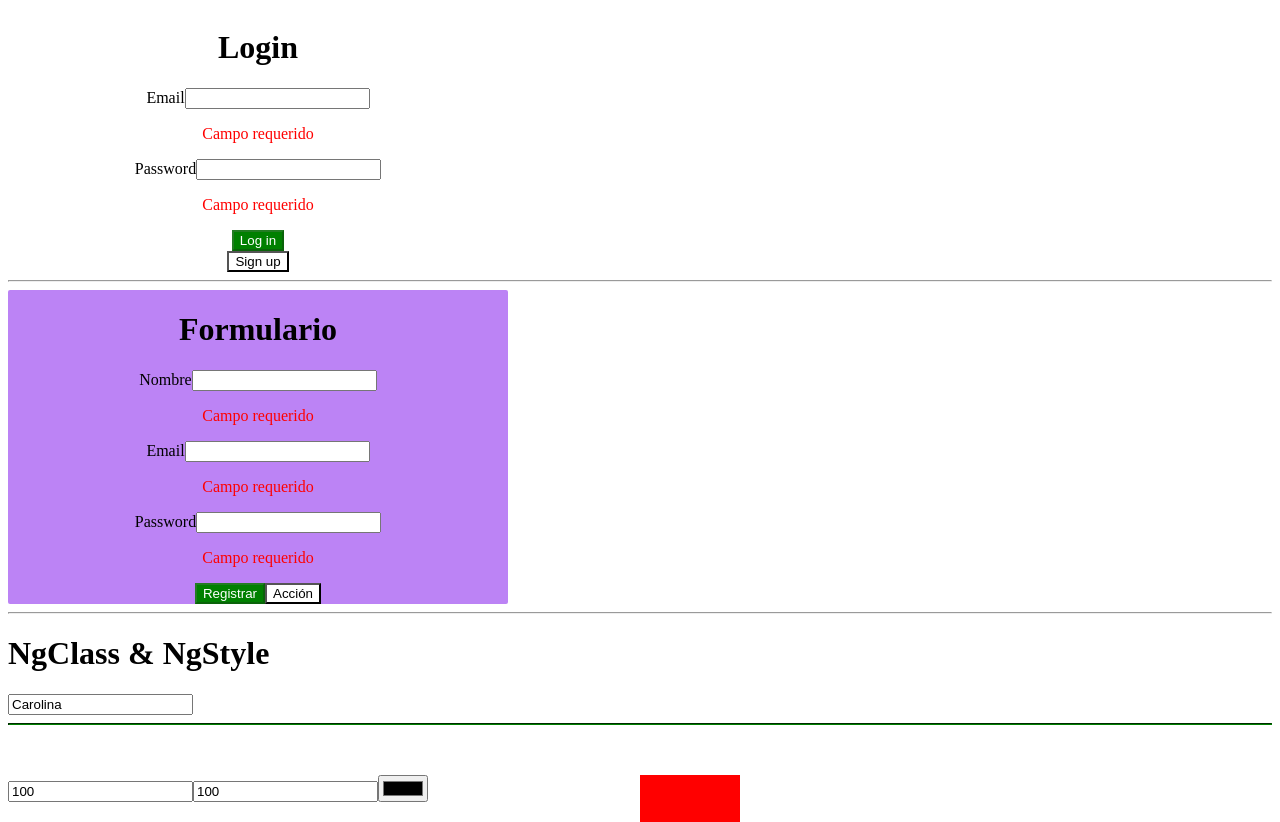
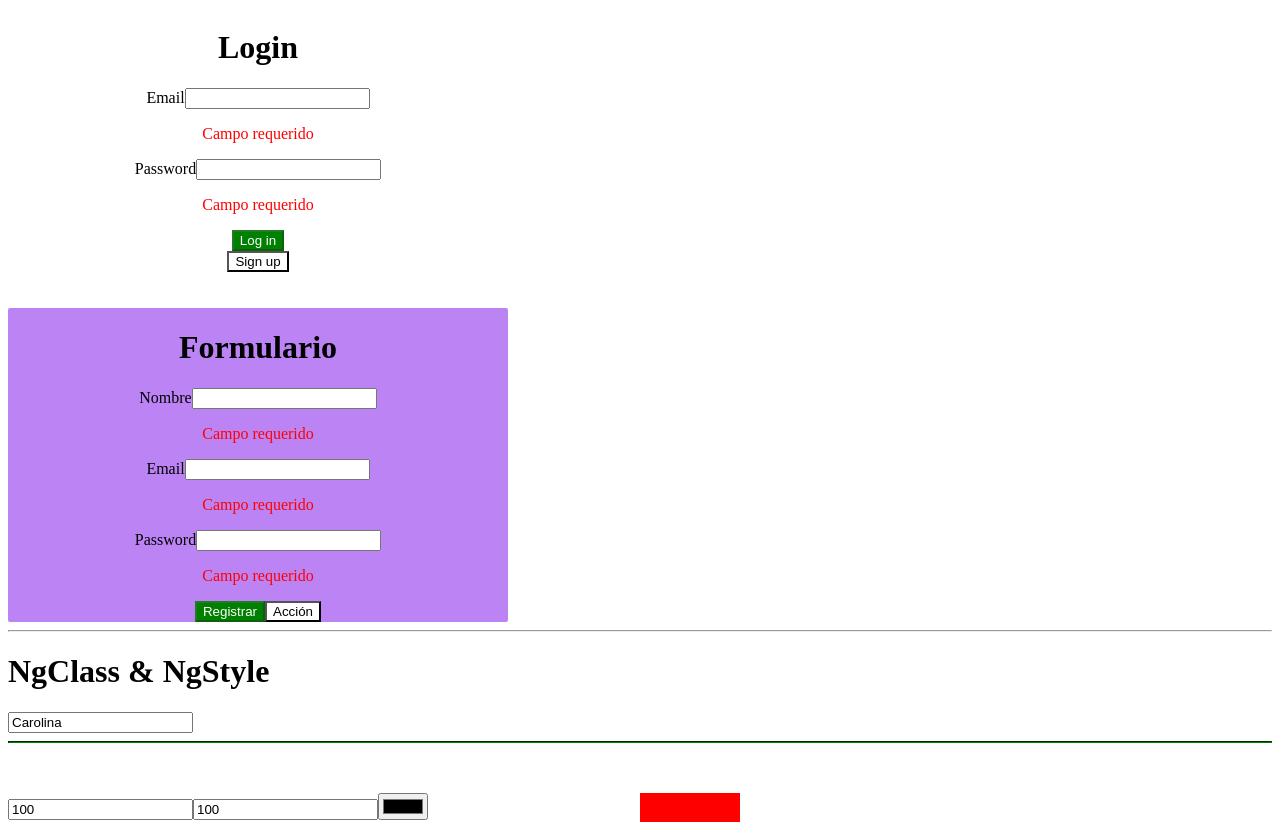
Before and after one commit to CarolinaMttz/my-store, an Angular app: page / in a window 1280 px wide. Shown: the top 822 px of the page. Built offline with nearby package versions, Linux system fonts and the light colour scheme.

Commit message:
Clase Despliegue con Firebase Hosting

```diff
--- /dev/null
+++ b/database.rules.json
@@ -0,0 +1,6 @@
+{
+  "rules": {
+    ".read": "auth != null",
+    ".write": "auth != null"
+  }
+}
--- a/src/app/app.component.html
+++ b/src/app/app.component.html
@@ -22,7 +22,7 @@
     <button class="btnCancel" type="button">Sign up</button>
   </form>
 </div>
-<hr/>
+<br><br>
 
 
 <div class="divFrm">
```
Also changed, not shown: firebase.json (added), 1 other file (tests, documents, lock files or other folders).
